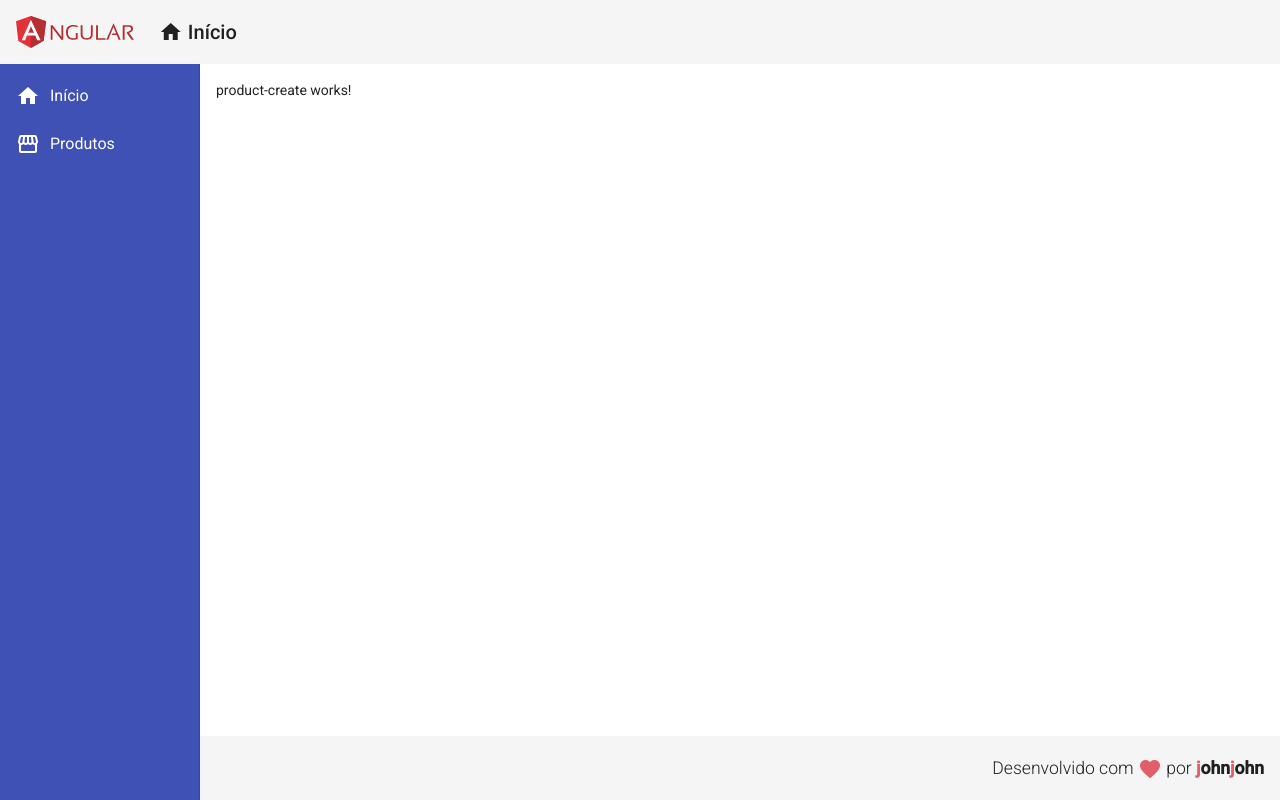
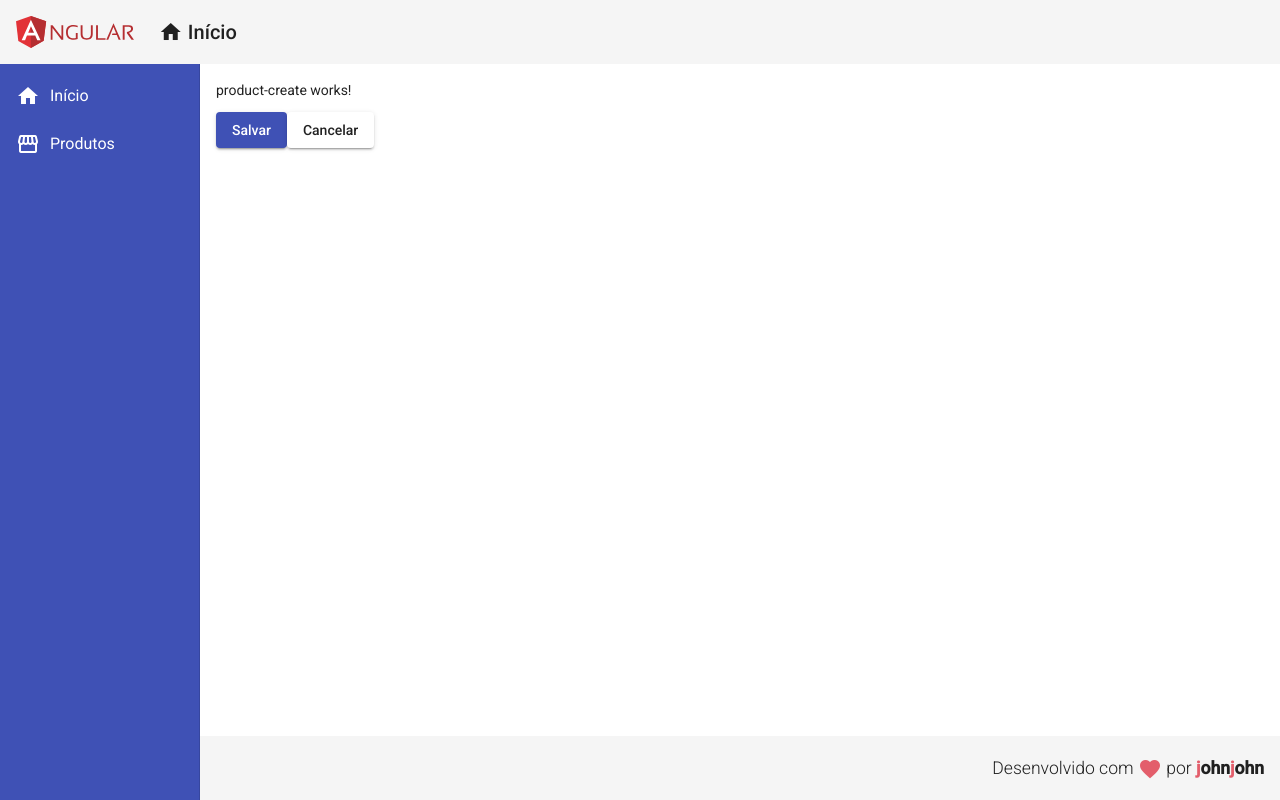
Before and after one commit to joaobatistajunior/angular9-essentials, an Angular app in the folder frontend/: page /products/create in a window 1280 px wide. Built offline with nearby package versions, Linux system fonts and the light colour scheme.

Commit message:
Added product service

```diff
--- a/frontend/src/app/app.module.ts
+++ b/frontend/src/app/app.module.ts
@@ -3,6 +3,7 @@
 import { MatCardModule } from '@angular/material/card';
 import { MatListModule } from '@angular/material/list';
 import { MatSidenavModule } from '@angular/material/sidenav';
+import { MatSnackBarModule } from '@angular/material/snack-bar';
 import { MatToolbarModule } from '@angular/material/toolbar';
 import { BrowserModule } from '@angular/platform-browser';
 import { BrowserAnimationsModule } from '@angular/platform-browser/animations';
@@ -37,7 +38,8 @@
     MatSidenavModule,
     MatListModule,
     MatCardModule,
-    MatButtonModule
+    MatButtonModule,
+    MatSnackBarModule
   ],
   providers: [],
   bootstrap: [AppComponent]
--- a/frontend/src/app/components/product/product-create/product-create.component.html
+++ b/frontend/src/app/components/product/product-create/product-create.component.html
@@ -1 +1,10 @@
 <p>product-create works!</p>
+
+<button mat-raised-button (click)="createProduct()" color="primary">
+    Salvar
+</button>
+
+
+<button mat-raised-button (click)="cancel()">
+    Cancelar
+</button>
--- a/frontend/src/app/components/product/product-create/product-create.component.ts
+++ b/frontend/src/app/components/product/product-create/product-create.component.ts
@@ -1,4 +1,6 @@
 import { Component, OnInit } from '@angular/core';
+import { ProductService } from '../product.service';
+import { Router } from '@angular/router';
 
 @Component({
   selector: 'app-product-create',
@@ -7,9 +9,17 @@
 })
 export class ProductCreateComponent implements OnInit {
 
-  constructor() { }
+  constructor(private productService: ProductService, private router: Router) { }
 
   ngOnInit(): void {
   }
 
+  createProduct(): void {
+    this.productService.showMessage('Hello World')
+  }
+
+
+  cancel(): void {
+    this.router.navigate(["/products"]);
+  }
 }
--- /dev/null
+++ b/frontend/src/app/components/product/product.service.ts
@@ -0,0 +1,18 @@
+import { Injectable } from '@angular/core';
+import { MatSnackBar } from '@angular/material/snack-bar';
+
+@Injectable({
+  providedIn: 'root'
+})
+export class ProductService {
+
+  constructor(private snackBar: MatSnackBar) { }
+
+  showMessage(msg: string): void {
+    this.snackBar.open(msg, 'X  ', {
+      duration: 3000,
+      horizontalPosition: "right",
+      verticalPosition: "top"
+    });
+  }
+}
```
